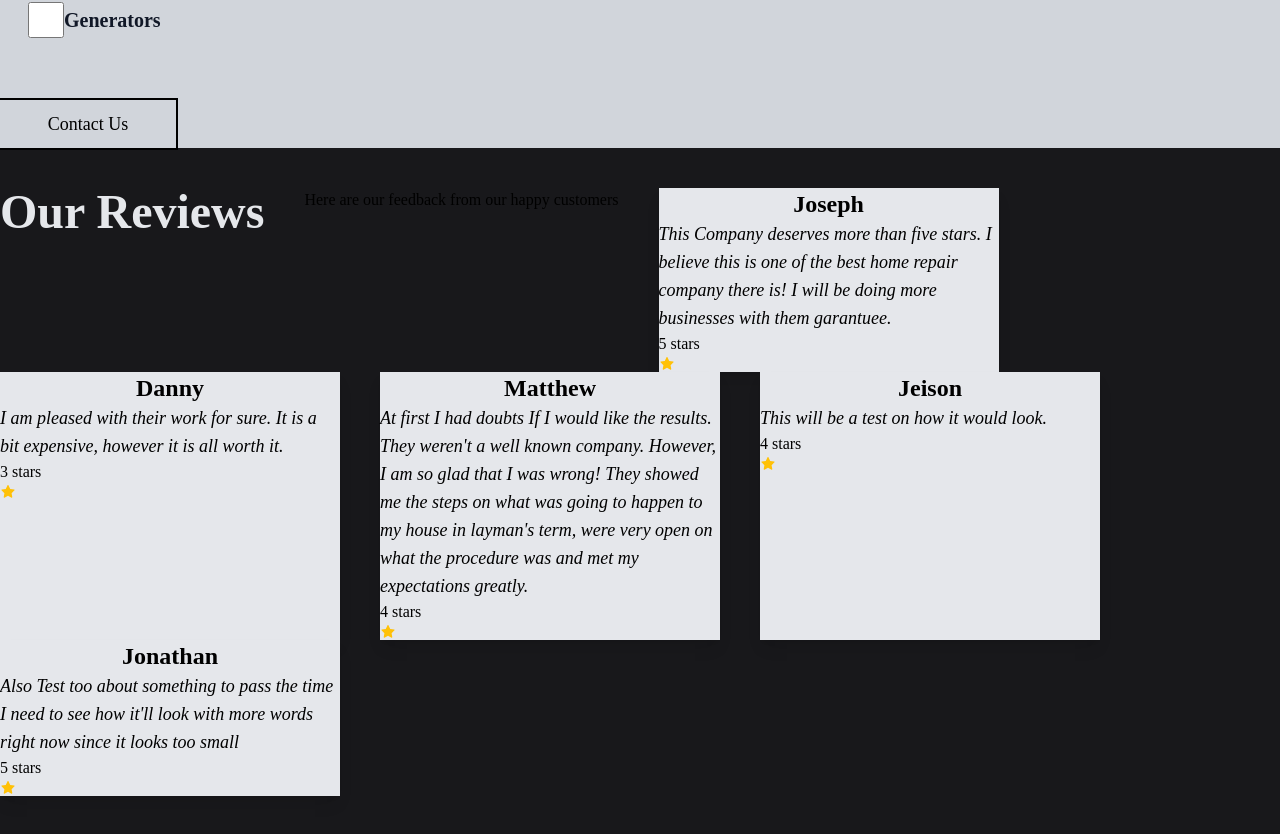
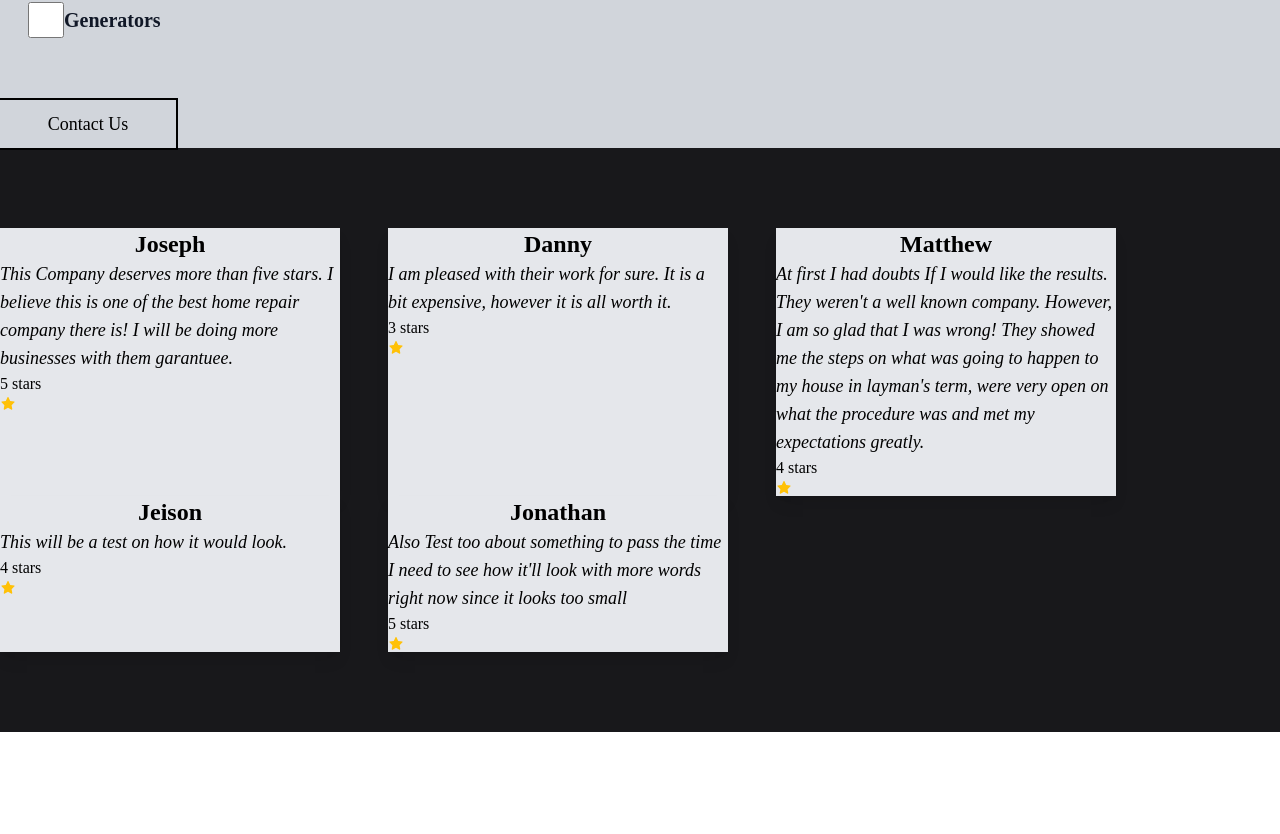
Before and after one commit to MichaelRG023/Home-Repair, a React (Create React App) app: page /contact in a window 1280 px wide. Shown: the part 3206-4040 px from the top of the page. After the commit the page ends 3938 px from the top, so only its background shows below. Built offline with nearby package versions, Linux system fonts and the light colour scheme; data requests are answered from the project's data file.

Commit message:
css changes

```diff
--- a/src/component/Reviews.js
+++ b/src/component/Reviews.js
@@ -15,15 +15,16 @@ useEffect(()=>{
 },[])
 console.log("review:",review[2])
 
+const starData =()=>{
 
+}
 // spread operator  === "..."
 
 
 
     return(
-        <div className="bg-zinc-900 py-10 flex-wrap flex gap-x-10">
-            <h1 className="font-bold text-5xl h-20 text-gray-200">Our Reviews</h1>
-            <p>Here are our feedback from our happy customers</p>
+        <div className="bg-zinc-900 py-20 flex-wrap flex gap-x-12">
+            {/* <h1 className="font-bold text-6xl text-gray-200">Our Reviews</h1> */}
             {review.map(reviews => (
                 <div className="w-[340px] shadow-lg bg-gray-200" key={reviews.id}>
                     <h2 className="font-bold text-2xl text-center">{reviews.name}</h2>
```
